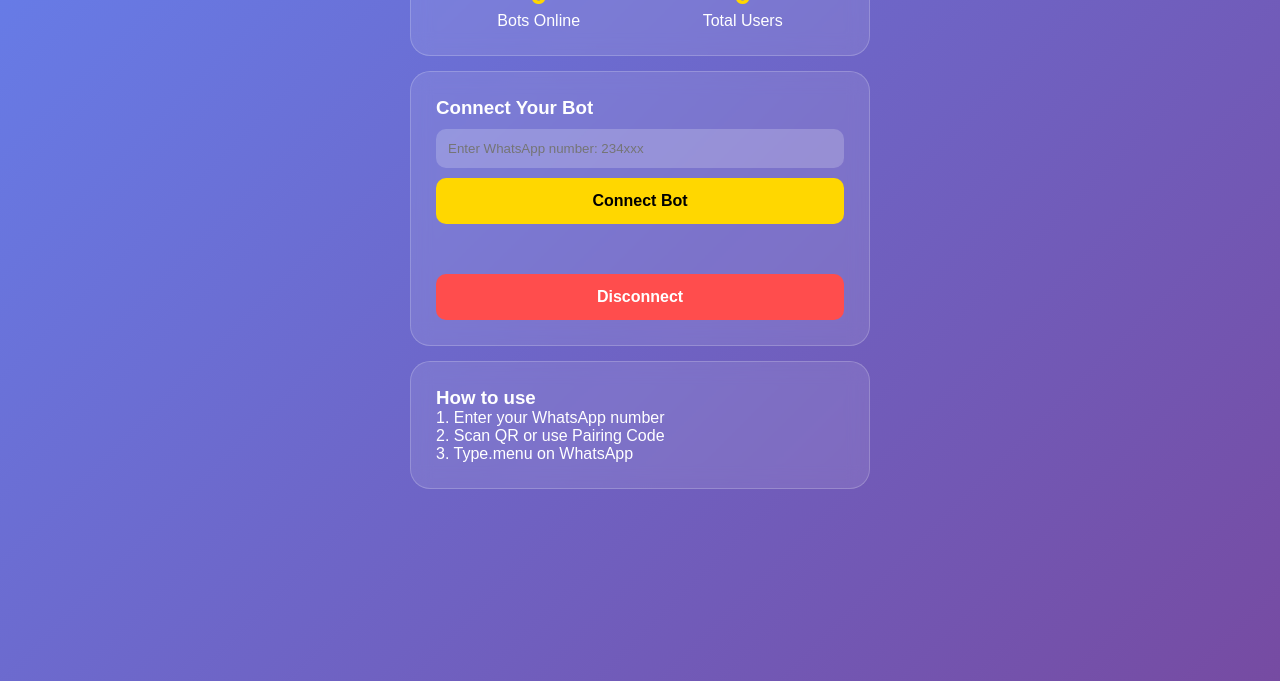
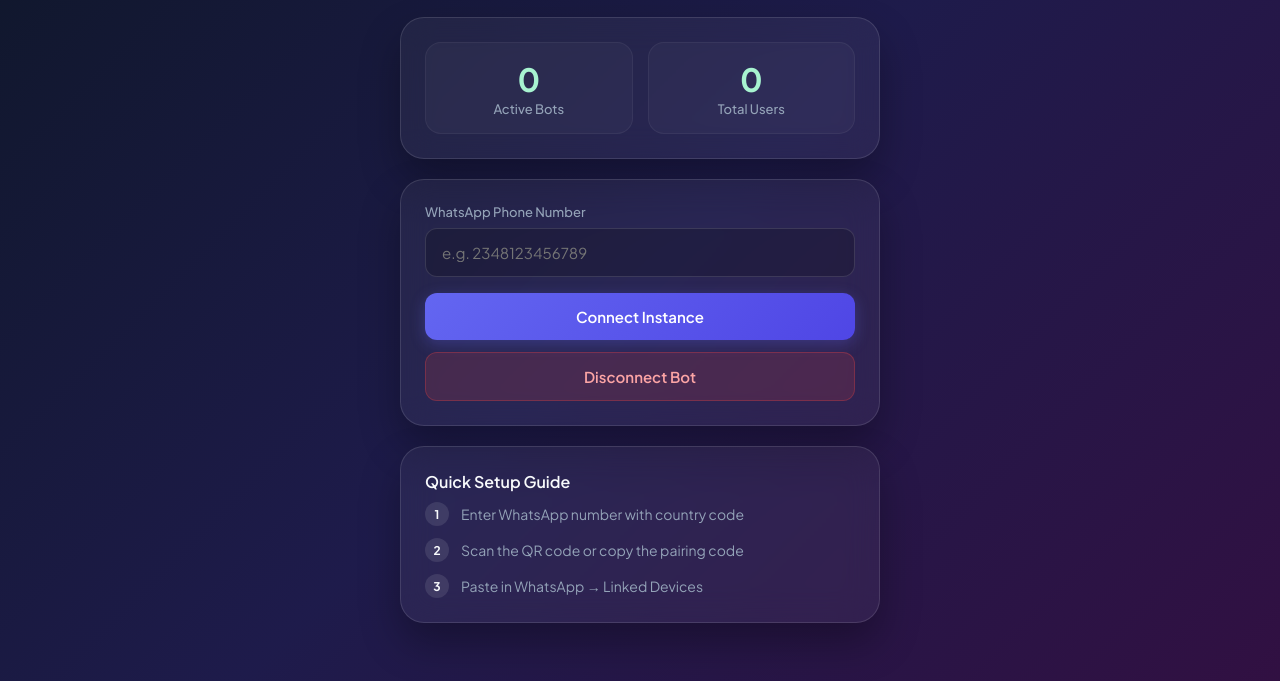
Before and after one commit to lanez217/Cloudbotpanel, a website: page index.html in a window 1280 px wide. Shown: the part 119-800 px from the top of the page. Drawn offline with nearby package versions, Linux system fonts and the light colour scheme; no server answers.

Commit message:
Refactor HTML structure and update styles

```diff
--- a/index.html
+++ b/index.html
@@ -3,47 +3,235 @@
 <head>
 <meta charset="UTF-8">
 <meta name="viewport" content="width=device-width, initial-scale=1.0">
-<title>CLOUDBOT PANEL</title>
+<title>⚡ CloudBot Panel Pro</title>
 <script src="/socket.io/socket.io.js"></script>
+<link href="https://fonts.googleapis.com/css2?family=Plus+Jakarta+Sans:wght@400;500;600;700;800&display=swap" rel="stylesheet">
 <style>
-    *{margin:0;padding:0;box-sizing:border-box;font-family:'Poppins',sans-serif}
-    body{background:linear-gradient(135deg,#667eea 0%,#764ba2 100%);color:#fff;min-height:100vh}
-   .container{max-width:500px;margin:0 auto;padding:20px}
-   .card{background:rgba(255,255,255,0.1);backdrop-filter:blur(10px);border-radius:20px;padding:25px;margin:15px 0;border:1px solid rgba(255,255,255,0.2)}
-    h1{text-align:center;margin-bottom:10px;font-size:28px}
-   .stats{display:flex;justify-content:space-around;text-align:center}
-   .stat h2{font-size:32px;color:#ffd700}
-    input{width:100%;padding:12px;border-radius:10px;border:none;margin:10px 0;background:rgba(255,255,255,0.2);color:#fff}
-    button{width:100%;padding:14px;border:none;border-radius:10px;background:#ffd700;color:#000;font-weight:bold;font-size:16px;cursor:pointer}
-    button:hover{opacity:0.9}
-    #qr img{width:200px;margin:10px auto;display:block}
-   .status{padding:10px;border-radius:8px;text-align:center;margin:10px 0}
+    :root {
+        --bg-gradient: linear-gradient(135deg, #0f172a 0%, #1e1b4b 50%, #311042 100%);
+        --glass-bg: rgba(255, 255, 255, 0.05);
+        --glass-border: rgba(255, 255, 255, 0.12);
+        --accent-glow: #6366f1;
+        --accent-gold: #f59e0b;
+        --text-primary: #f8fafc;
+        --text-secondary: #94a3b8;
+        --danger-color: #ef4444;
+        --success-color: #10b981;
+    }
+
+    * { margin: 0; padding: 0; box-sizing: border-box; font-family: 'Plus Jakarta Sans', sans-serif; }
+
+    body {
+        background: var(--bg-gradient);
+        color: var(--text-primary);
+        min-height: 100vh;
+        display: flex;
+        align-items: center;
+        justify-content: center;
+        padding: 20px;
+    }
+
+    .container {
+        width: 100%;
+        max-width: 480px;
+        display: flex;
+        flex-direction: column;
+        gap: 20px;
+    }
+
+    /* Header Styling */
+    .header { text-align: center; }
+    .header h1 {
+        font-size: 28px;
+        font-weight: 800;
+        background: linear-gradient(90deg, #818cf8, #c084fc, #f59e0b);
+        -webkit-background-clip: text;
+        -webkit-text-fill-color: transparent;
+        letter-spacing: -0.5px;
+    }
+    .header p { color: var(--text-secondary); font-size: 14px; margin-top: 4px; }
+
+    /* Glass Cards */
+    .card {
+        background: var(--glass-bg);
+        backdrop-filter: blur(16px);
+        -webkit-backdrop-filter: blur(16px);
+        border: 1px solid var(--glass-border);
+        border-radius: 24px;
+        padding: 24px;
+        box-shadow: 0 20px 40px rgba(0, 0, 0, 0.3);
+    }
+
+    /* Stats Section */
+    .stats { display: grid; grid-template-columns: 1fr 1fr; gap: 15px; }
+    .stat-box {
+        background: rgba(255, 255, 255, 0.03);
+        border: 1px solid rgba(255, 255, 255, 0.05);
+        border-radius: 16px;
+        padding: 16px;
+        text-align: center;
+    }
+    .stat-box h2 { font-size: 32px; font-weight: 700; color: #a7f3d0; margin-bottom: 2px; }
+    .stat-box p { color: var(--text-secondary); font-size: 13px; font-weight: 500; }
+
+    /* Forms & Inputs */
+    .input-group { margin-bottom: 16px; }
+    .input-group label { display: block; font-size: 13px; color: var(--text-secondary); margin-bottom: 8px; font-weight: 500; }
+
+    input {
+        width: 100%;
+        padding: 14px 16px;
+        border-radius: 12px;
+        border: 1px solid var(--glass-border);
+        background: rgba(0, 0, 0, 0.2);
+        color: var(--text-primary);
+        font-size: 15px;
+        outline: none;
+        transition: all 0.3s ease;
+    }
+    input:focus {
+        border-color: var(--accent-glow);
+        box-shadow: 0 0 0 3px rgba(99, 102, 241, 0.25);
+    }
+
+    /* Buttons */
+    .btn {
+        width: 100%;
+        padding: 14px;
+        border: none;
+        border-radius: 12px;
+        font-weight: 600;
+        font-size: 15px;
+        cursor: pointer;
+        transition: all 0.2s ease;
+        display: flex;
+        align-items: center;
+        justify-content: center;
+        gap: 8px;
+    }
+    .btn-primary {
+        background: linear-gradient(135deg, #6366f1 0%, #4f46e5 100%);
+        color: #fff;
+        box-shadow: 0 4px 15px rgba(99, 102, 241, 0.3);
+    }
+    .btn-primary:hover { transform: translateY(-1px); opacity: 0.95; }
+
+    .btn-danger {
+        background: rgba(239, 68, 68, 0.15);
+        color: #fca5a5;
+        border: 1px solid rgba(239, 68, 68, 0.3);
+        margin-top: 12px;
+    }
+    .btn-danger:hover { background: rgba(239, 68, 68, 0.25); }
+
+    /* Output Displays */
+    .status-badge {
+        font-size: 13px;
+        padding: 8px 12px;
+        border-radius: 8px;
+        text-align: center;
+        margin: 12px 0;
+        display: none;
+        background: rgba(255, 255, 255, 0.05);
+    }
+
+    .qr-container {
+        display: none;
+        text-align: center;
+        margin: 20px 0;
+        padding: 15px;
+        background: #fff;
+        border-radius: 16px;
+    }
+    .qr-container img { width: 180px; height: 180px; display: block; margin: 0 auto; }
+
+    .code-container {
+        display: none;
+        text-align: center;
+        margin: 20px 0;
+        padding: 16px;
+        background: rgba(99, 102, 241, 0.1);
+        border: 1px dashed var(--accent-glow);
+        border-radius: 16px;
+    }
+    .code-label { font-size: 12px; color: var(--text-secondary); text-transform: uppercase; letter-spacing: 1px; }
+    .code-value {
+        font-size: 26px;
+        font-weight: 800;
+        letter-spacing: 4px;
+        color: var(--accent-gold);
+        margin-top: 4px;
+        font-family: monospace;
+    }
+
+    /* How to Use Section */
+    .steps { list-style: none; display: flex; flex-direction: column; gap: 12px; margin-top: 10px; }
+    .steps li { display: flex; align-items: center; gap: 12px; font-size: 14px; color: var(--text-secondary); }
+    .step-num {
+        width: 24px;
+        height: 24px;
+        background: rgba(255, 255, 255, 0.1);
+        border-radius: 50%;
+        display: flex;
+        align-items: center;
+        justify-content: center;
+        font-size: 12px;
+        font-weight: 700;
+        color: var(--text-primary);
+    }
 </style>
 </head>
 <body>
+
 <div class="container">
-    <h1>⚡ CLOUDBOT PANEL ⚡</h1>
+    <div class="header">
+        <h1>⚡ CLOUDBOT PANEL</h1>
+        <p>Manage & Connect your WhatsApp bot instances</p>
+    </div>
 
+    <!-- Stats -->
     <div class="card">
         <div class="stats">
-            <div class="stat"><h2 id="bots">0</h2><p>Bots Online</p></div>
-            <div class="stat"><h2 id="users">0</h2><p>Total Users</p></div>
+            <div class="stat-box">
+                <h2 id="bots">0</h2>
+                <p>Active Bots</p>
+            </div>
+            <div class="stat-box">
+                <h2 id="users">0</h2>
+                <p>Total Users</p>
+            </div>
         </div>
     </div>
 
+    <!-- Connection Form -->
     <div class="card">
-        <h3>Connect Your Bot</h3>
-        <input type="text" id="phone" placeholder="Enter WhatsApp number: 234xxx">
-        <button onclick="connectBot()">Connect Bot</button>
-        <div id="status" class="status"></div>
-        <div id="qr"></div>
-        <div id="code"></div>
-        <button onclick="disconnectBot()" style="background:#ff4d4d;color:#fff;margin-top:10px">Disconnect</button>
+        <div class="input-group">
+            <label for="phone">WhatsApp Phone Number</label>
+            <input type="tel" id="phone" placeholder="e.g. 2348123456789">
+        </div>
+
+        <button class="btn btn-primary" onclick="connectBot()">Connect Instance</button>
+
+        <div id="status" class="status-badge"></div>
+
+        <!-- Pairing Displays -->
+        <div id="qr" class="qr-container"></div>
+        <div id="code" class="code-container">
+            <div class="code-label">Your Pairing Code</div>
+            <div id="code-val" class="code-value">------</div>
+        </div>
+
+        <button class="btn btn-danger" onclick="disconnectBot()">Disconnect Bot</button>
     </div>
 
+    <!-- Instructions -->
     <div class="card">
-        <h3>How to use</h3>
-        <p>1. Enter your WhatsApp number<br>2. Scan QR or use Pairing Code<br>3. Type.menu on WhatsApp</p>
+        <h3 style="font-size: 16px; font-weight: 600; margin-bottom: 8px;">Quick Setup Guide</h3>
+        <ul class="steps">
+            <li><span class="step-num">1</span> Enter WhatsApp number with country code</li>
+            <li><span class="step-num">2</span> Scan the QR code or copy the pairing code</li>
+            <li><span class="step-num">3</span> Paste in WhatsApp → Linked Devices</li>
+        </ul>
     </div>
 </div>
 
@@ -51,30 +239,64 @@
 const socket = io();
 const userId = 'user_' + Math.random().toString(36).substr(2,9);
 
-function connectBot(){
-    const phone = document.getElementById('phone').value;
-    socket.emit('connect_bot', {userId, phone});
+function setStatus(message) {
+    const statusEl = document.getElementById('status');
+    statusEl.style.display = 'block';
+    statusEl.innerText = message;
 }
 
-function disconnectBot(){
-    socket.emit('disconnect_bot', {userId});
+function connectBot() {
+    const phone = document.getElementById('phone').value.trim();
+    if(!phone) {
+        setStatus('⚠️ Please enter a valid phone number');
+        return;
+    }
+    setStatus('Initializing connection...');
+    socket.emit('connect_bot', { userId, phone });
 }
 
-socket.on('status', msg => document.getElementById('status').innerText = msg);
-socket.on('qr', qr => document.getElementById('qr').innerHTML = `<img src="https://api.qrserver.com/v1/create-qr-code/?size=200x200&data=${qr}">`);
-socket.on('pairing_code', code => document.getElementById('code').innerText = 'Pairing Code: ' + code);
-socket.on('connected', () => document.getElementById('status').innerText = '✅ Bot Connected!');
-socket.on('disconnected', () => {
-    document.getElementById('status').innerText = '❌ Bot Disconnected';
-    document.getElementById('qr').innerHTML = '';
+function disconnectBot() {
+    socket.emit('disconnect_bot', { userId });
+}
+
+// Socket Events
+socket.on('status', msg => setStatus(msg));
+
+socket.on('qr', qr => {
+    const qrContainer = document.getElementById('qr');
+    qrContainer.style.display = 'block';
+    qrContainer.innerHTML = `<img src="https://api.qrserver.com/v1/create-qr-code/?size=200x200&data=${encodeURIComponent(qr)}">`;
 });
 
-setInterval(async ()=>{
-    const res = await fetch('/api/stats');
-    const data = await res.json();
-    document.getElementById('bots').innerText = data.botsOnline;
-    document.getElementById('users').innerText = data.totalUsers;
+socket.on('pairing_code', code => {
+    const codeContainer = document.getElementById('code');
+    const codeVal = document.getElementById('code-val');
+    codeContainer.style.display = 'block';
+    codeVal.innerText = code;
+});
+
+socket.on('connected', () => {
+    setStatus('✅ Instance Connected Successfully!');
+    document.getElementById('qr').style.display = 'none';
+});
+
+socket.on('disconnected', () => {
+    setStatus('❌ Instance Disconnected');
+    document.getElementById('qr').style.display = 'none';
+    document.getElementById('code').style.display = 'none';
+});
+
+// Update Live Stats
+setInterval(async () => {
+    try {
+        const res = await fetch('/api/stats');
+        const data = await res.json();
+        document.getElementById('bots').innerText = data.botsOnline;
+        document.getElementById('users').innerText = data.totalUsers;
+    } catch(err) {
+        console.error('Stats fetch failed');
+    }
 }, 3000);
 </script>
 </body>
-</html>
+           </html>
```
